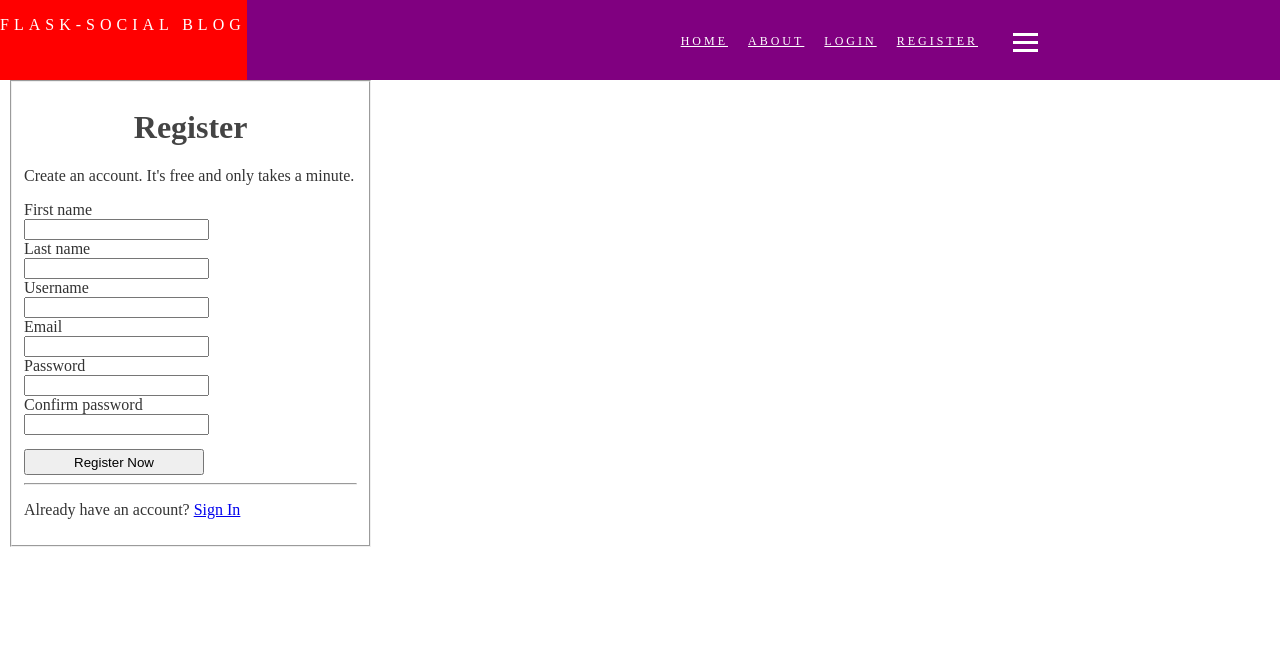
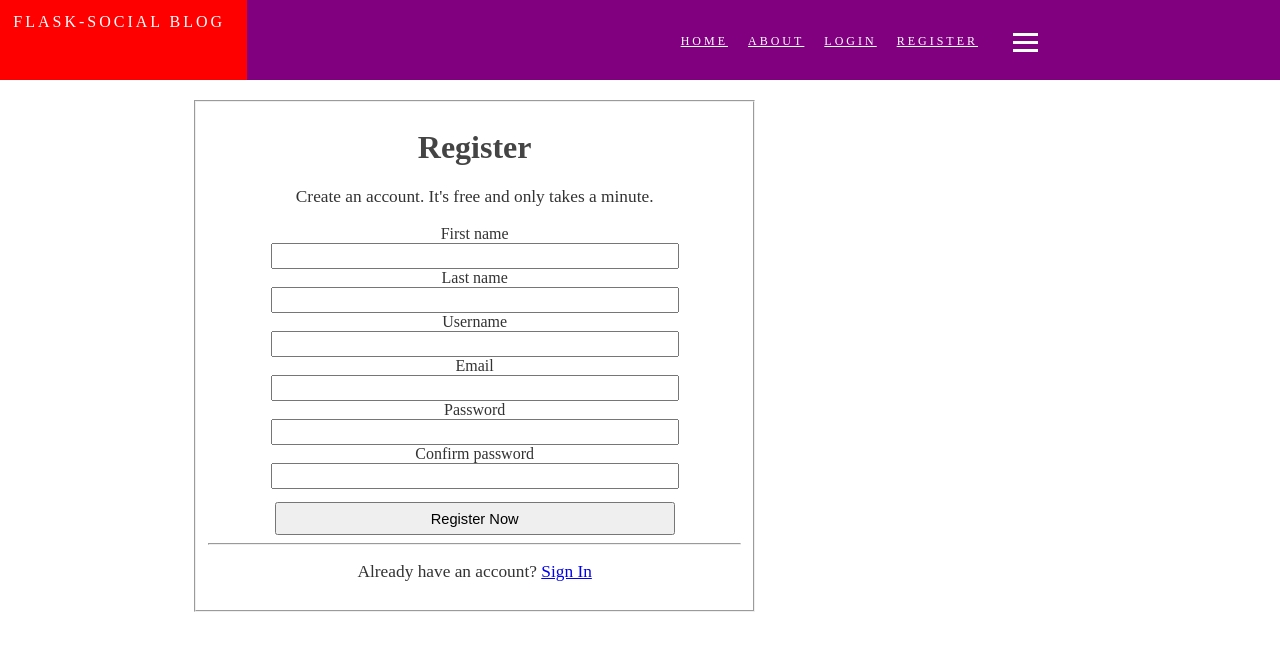
Before and after one commit to alexeysp11/flask-social-blog, a Flask app: page /register in a window 1280 px wide. Shown: the top 651 px of the page. Run offline with Flask 2, Linux system fonts and the light colour scheme; some libraries are stand-ins or nearby versions.

Commit message:
Added some UI for Authentication pages

```diff
--- a/app/static/auth.css
+++ b/app/static/auth.css
@@ -2,10 +2,15 @@
     text-align: left;
 }
 
-.register-fieldset, .login-fieldset {
-    width: 250pt;
+.register-fieldset, .login-fieldset, .forgot-password-fieldset {
+    position: absolute;
+    top: 75pt;
+    left: 15%;
+    width: 400pt;
+    text-align: center;
 }
 
-.forgot-password-fieldset {
-    width: 250pt;
+.auth-data-entry-area {
+    height: 1.5em;
+    width: 75%;
 }
--- a/app/static/buttons.css
+++ b/app/static/buttons.css
@@ -1,6 +1,7 @@
 .submit-btn, .publish-btn {
-    height: 20pt;
-    width: 135pt;
+    font-size: 11pt;
+    height: 2.25em;
+    width: 75%;
     margin-top: 10pt;
 }
 
--- a/app/static/main.css
+++ b/app/static/main.css
@@ -11,6 +11,10 @@ h1, h2, h3, h4, h5, h6 {
 
 h2 a {
     color: #333333;
+}
+
+p {
+    font-size: 13pt;
 }
 
 .home-about-fieldset {
@@ -50,11 +54,3 @@ h2 a {
 .about-wrapper div:nth-child(odd) {
     background: #dddddd;
 }
-
-.firstname-div {
-    text-align: left;
-}
-
-.lastname-div {
-    text-align: left;
-}
--- a/app/static/navigation.css
+++ b/app/static/navigation.css
@@ -13,16 +13,30 @@ nav {
 
 .logo {
     position: relative;
-    margin: 0pt;
+    display: flex;
+    width: auto;
+    margin-top: 0pt;
     color: rgb(255, 255, 255);
     text-transform: uppercase;
-    letter-spacing: 5px;
+    letter-spacing: 2px;
     font-size: 16px;
     background-color: red;
     min-width: 185pt;
     max-width: 185pt;
     min-height: 10vh;
     max-height: 10vh;
+}
+
+.logo a {
+    color: white;
+    text-transform: uppercase;
+    letter-spacing: 3px;
+    text-decoration: none;
+}
+
+.logo li {
+    margin: 10pt;
+    list-style: none;
 }
 
 .nav-links {
--- a/app/templates/auth/forgot_password.html
+++ b/app/templates/auth/forgot_password.html
@@ -15,17 +15,17 @@
                         <p>Enter your email or login:</p>
                         {{ form.username.label(class="form-control-label") }}
                         <br>
-                        {{ form.username(id="username") }}
+                        {{ form.username(id="username", class="auth-data-entry-area") }}
                     {% elif page == 1 %}
                         <p>Enter your code:</p>
                         {{ form.code.label(class="form-control-label") }}
                         <br>
-                        {{ form.code(id="code") }}
+                        {{ form.code(id="code", class="auth-data-entry-area") }}
                     {% else %}
                         <p>Enter your new password:</p>
                         {{ form.new_password.label(class="form-control-label") }}
                         <br>
-                        {{ form.new_password(id="new_password") }}
+                        {{ form.new_password(id="new_password", class="auth-data-entry-area") }}
                     {% endif %}
                 </div>
                 <div class="next-btn">
--- a/app/templates/auth/login.html
+++ b/app/templates/auth/login.html
@@ -10,12 +10,12 @@
             <div>
                 {{ form.username.label(class="form-control-label") }}
                 <br>
-                {{ form.username(class="form-control form-control=lg") }}
+                {{ form.username(class="auth-data-entry-area") }}
             </div>
             <div>
                 {{ form.password.label(class="form-control-label") }}
                 <br>
-                {{ form.password(class="form-control form-control=lg") }}
+                {{ form.password(class="auth-data-entry-area") }}
             </div>
             <div>
                 {{ form.remember.label() }}
--- a/app/templates/auth/register.html
+++ b/app/templates/auth/register.html
@@ -13,32 +13,32 @@
             <div class="firstname-div">
                 {{ form.firstname.label(class="firstname-div") }}
                 <br>
-                {{ form.firstname(class="firstname-div") }}
+                {{ form.firstname(class="auth-data-entry-area") }}
             </div>
             <div class="lastname-div">
                 {{ form.lastname.label(class="lastname-div") }}
                 <br>
-                {{ form.lastname(class="lastname-div") }}
+                {{ form.lastname(class="auth-data-entry-area") }}
             </div>
             <div class="form-group">
                 {{ form.username.label(class="form-control-label") }}
                 <br>
-                {{ form.username(class="form-control form-control=lg") }}
+                {{ form.username(class="auth-data-entry-area") }}
             </div>
             <div class="form-group">
                 {{ form.email.label(class="form-control-label") }}
                 <br>
-                {{ form.email(class="form-control form-control=lg") }}
+                {{ form.email(class="auth-data-entry-area") }}
             </div>
             <div class="form-group">
                 {{ form.password.label(class="form-control-label") }}
                 <br>
-                {{ form.password(class="form-control form-control=lg") }}
+                {{ form.password(class="auth-data-entry-area") }}
             </div>
             <div class="form-group">
                 {{ form.confirm_password.label(class="form-control-label") }}
                 <br>
-                {{ form.confirm_password(class="form-control form-control=lg") }}
+                {{ form.confirm_password(class="auth-data-entry-area") }}
             </div>
             <div>
                 {{ form.submit(class="submit-btn") }}
--- a/app/templates/layout.html
+++ b/app/templates/layout.html
@@ -20,7 +20,11 @@
 	<body>
 		<nav>
 			<div class="logo">
-				<p>Flask-social blog</p>
+				<li>
+					<a href="{{ url_for('home') }}">
+						Flask-social blog
+					</a>
+				</li>
 			</div>
 			<ul class="nav-links">
 				<li><a href="{{ url_for('home') }}">Home</a></li>
--- a/app/templates/main/home.html
+++ b/app/templates/main/home.html
@@ -29,7 +29,7 @@
 		</fieldset>
 		<fieldset class="home-register-login-fieldset">
 			<h2>See what's happening in the world right now</h2>
-			<p style="font-size: 1.2em; padding: 1em;">
+			<p style="padding: 1em;">
 				Join today!
 			</p>
 			<div>
```
